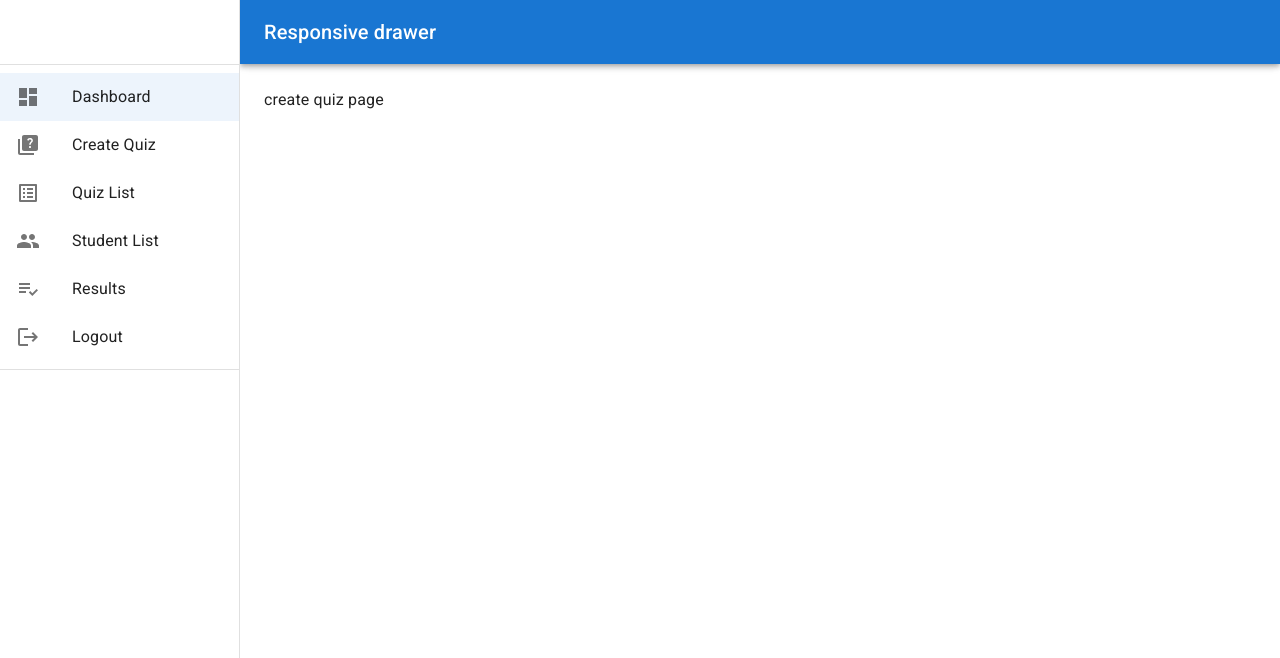
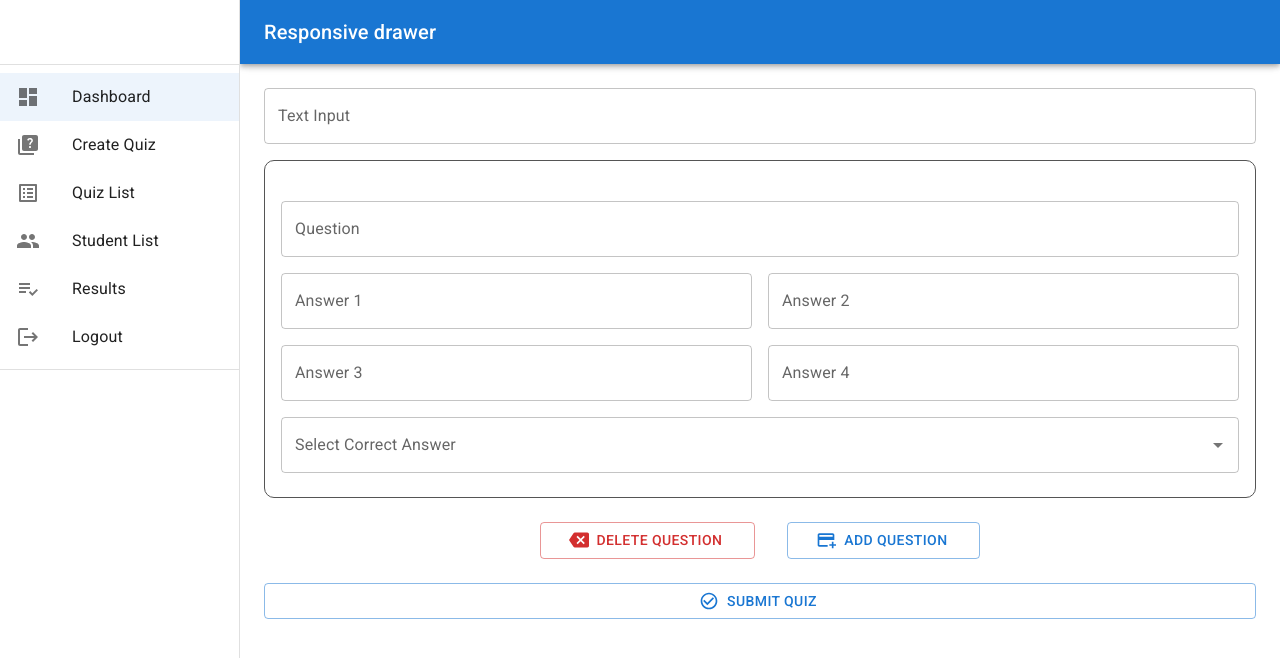
Before and after one commit to akib001/DIU-Quiz, a Next.js app: page /create-quiz in a window 1280 px wide. Shown: the top 658 px of the page. Built offline with nearby package versions, Linux system fonts and the light colour scheme.

Commit message:
reacthookform not working

```diff
--- /dev/null
+++ b/components/Admin/Question.js
@@ -0,0 +1,78 @@
+import {
+  Autocomplete,
+  Box,
+  Grid,
+  TextField,
+} from '@mui/material';
+import React from 'react';
+
+const Question = () => {
+  const answersArray = ['Answer 1', 'Answer 2', 'Answer 3', 'Answer 4'];
+
+  return (
+    <Box sx={{my:'1rem', p:'1rem', border: '1px solid #555', borderRadius: '10px'}}>
+      <Grid container spacing={2} mt={1}>
+        <Grid item xs={12}>
+          <TextField
+            id="question"
+            name="question"
+            label="Question"
+            variant="outlined"
+            fullWidth
+
+          />
+        </Grid>
+        <Grid item xs={12} md={6}>
+          <TextField
+            id="answer-1"
+            label="Answer 1"
+            variant="outlined"
+            fullWidth
+
+          />
+        </Grid>
+        <Grid item xs={12} md={6}>
+          <TextField
+            id="answer-2"
+            label="Answer 2"
+            variant="outlined"
+            fullWidth
+
+          />
+        </Grid>
+        <Grid item xs={12} md={6}>
+          <TextField
+            id="answer-3"
+            label="Answer 3"
+            variant="outlined"
+            fullWidth
+
+          />
+        </Grid>
+        <Grid item xs={12} md={6}>
+          <TextField
+            id="answer-4"
+            label="Answer 4"
+            variant="outlined"
+            fullWidth
+
+          />
+        </Grid>
+        <Grid item xs={12}>
+          <Autocomplete
+            disablePortal
+            id="select-correct-answer"
+            fullWidth
+            sx={{mb: '0.5rem'}}
+            options={answersArray}
+            renderInput={(params) => (
+              <TextField {...params} label="Select Correct Answer" />
+            )}
+          />
+        </Grid>
+      </Grid>
+    </Box>
+  );
+};
+
+export default Question;
--- /dev/null
+++ b/components/form-components/FormInputText.js
@@ -0,0 +1,29 @@
+import { TextField } from "@mui/material";
+import React from "react";
+import { Controller } from "react-hook-form";
+
+const FormInputText = ({ name, control, label }) => {
+  return (
+    <Controller
+      name={name}
+      control={control}
+      render={({
+        field: { onChange, value },
+        fieldState: { error },
+        formState,
+      }) => (
+        <TextField
+          helperText={error ? error.message : null}
+          error={!!error}
+          onChange={onChange}
+          value={value}
+          fullWidth
+          label={label}
+          variant="outlined"
+        />
+      )}
+    />
+  );
+};
+
+export default FormInputText;
--- a/package.json
+++ b/package.json
@@ -15,7 +15,8 @@
     "@mui/material": "^5.10.0",
     "next": "12.2.4",
     "react": "18.2.0",
-    "react-dom": "18.2.0"
+    "react-dom": "18.2.0",
+    "react-hook-form": "^7.34.0"
   },
   "devDependencies": {
     "eslint": "8.21.0",
--- a/pages/create-quiz/index.js
+++ b/pages/create-quiz/index.js
@@ -1,9 +1,73 @@
-import React from 'react'
+import { Button, TextField } from '@mui/material';
+import { Box, fontStyle } from '@mui/system';
+import React, { useState } from 'react';
+import Question from '../../components/Admin/Question';
+import BackspaceIcon from '@mui/icons-material/Backspace';
+import AddCardIcon from '@mui/icons-material/AddCard';
+import CheckCircleOutlineIcon from '@mui/icons-material/CheckCircleOutline';
+import { Controller, FormProvider, useForm  } from "react-hook-form";
+import FormInputText from '../../components/form-components/FormInputText';
 
 const CreateQuiz = () => {
+  const [questionCountArr, setquestionCountArr] = useState(['q']);
+
+  const defaultValues = {
+    textValue: "",
+  };
+
+  const { register, handleSubmit, control, errors } = useForm({defaultValues});
+
+  const onSubmitHandler = (data) => console.log(data);
+
+  // increse question count array
+  const addQuestionHandler = () => {
+    setquestionCountArr(prev => [...prev, `q`])
+  }
+
+  // decrese question count array
+  const removeQuestionHandler = () => {
+    const questionCountArrCopy = [...questionCountArr]
+    questionCountArrCopy.pop();
+    setquestionCountArr(questionCountArrCopy);
+  }
+
+  let questionContent = questionCountArr.map((element, index) => {
+    return <Question key={index} />
+  })
+
+
   return (
-    <div>create quiz page</div>
-  )
-}
+    <Box
+      component="form"
+      container="true"
+    >
+       <FormInputText
+        name="textValue" control={control} label="Text Input"
+       />
 
-export default CreateQuiz
+      {questionContent}
+      <Box component="div" sx={{my: '1.5rem', display:'flex', justifyContent: 'center'}}>
+        <Button
+          variant="outlined"
+          sx={{ px: '2rem', mr: '2rem' }}
+          color="error"
+          startIcon={<BackspaceIcon />}
+          onClick={removeQuestionHandler}
+        >
+          Delete Question
+        </Button>
+        <Button
+          variant="outlined"
+          sx={{ px: '2rem' }}
+          startIcon={<AddCardIcon />}
+          onClick={addQuestionHandler}
+        >
+          Add Question
+        </Button>
+      </Box>
+      <Button startIcon={<CheckCircleOutlineIcon />} onClick={handleSubmit(onSubmitHandler)} fullWidth variant="outlined">Submit Quiz</Button>
+    </Box>
+  );
+};
+
+export default CreateQuiz;
```
Also changed, not shown: 2 other files (tests, documents, lock files or other folders).
